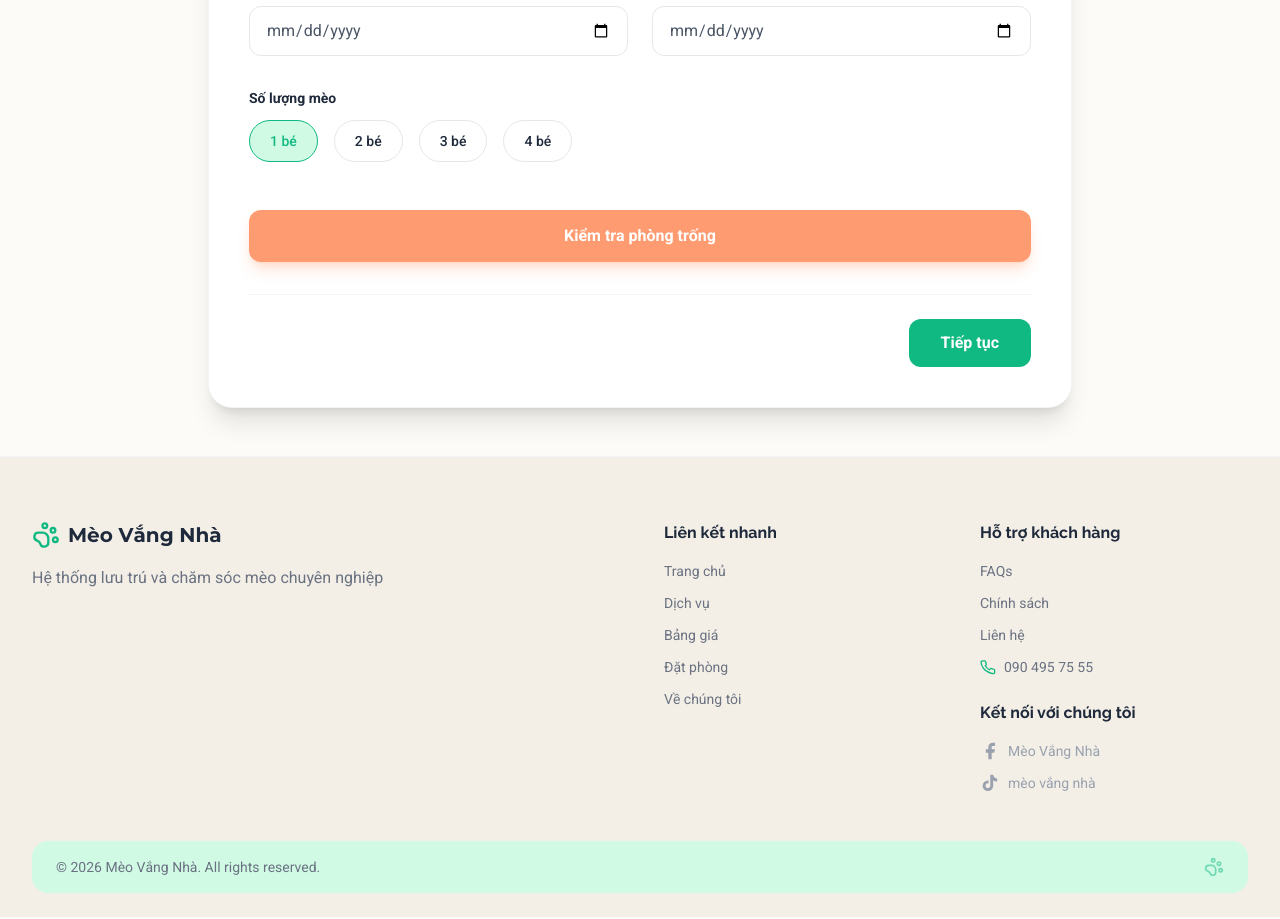
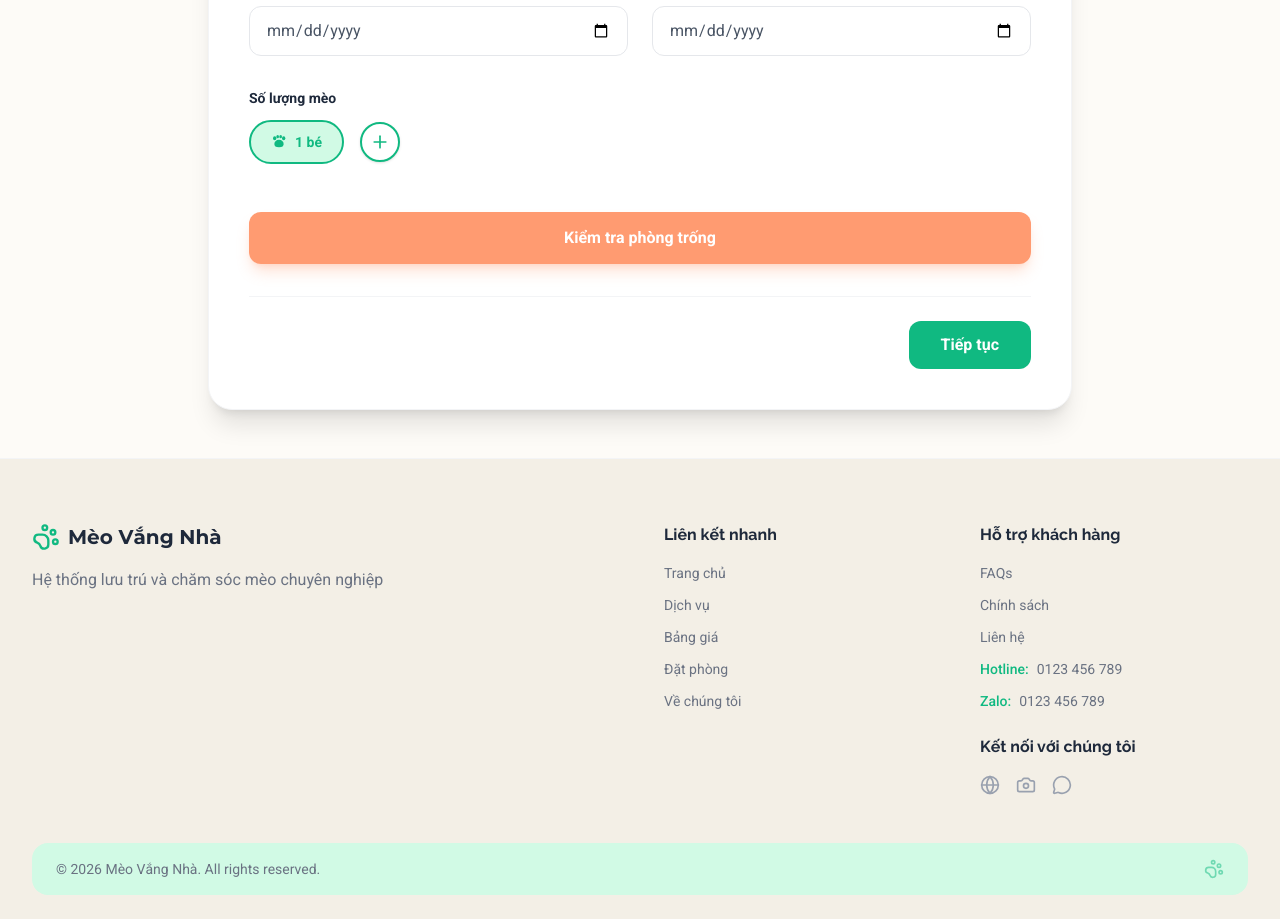
Before and after one commit to quangtrung250125/meo-vang-nha, a React (Vite) app: page /booking in a window 1280 px wide. Shown: the part 600-1519 px from the top of the page. Built offline with nearby package versions, Linux system fonts and the light colour scheme.

Commit message:
thay đổi số lượng mèo đặt phòng - QA

```diff
--- a/src/components/layout/Footer.jsx
+++ b/src/components/layout/Footer.jsx
@@ -1,5 +1,5 @@
 import React from 'react';
-import { PawPrint } from 'lucide-react';
+import { PawPrint, Globe, Camera, MessageCircle } from 'lucide-react';
 import { Link } from 'react-router-dom';
 
 const Footer = () => {
@@ -32,23 +32,14 @@ const Footer = () => {
               <li><Link to="#" className="hover:text-primary transition-colors">FAQs</Link></li>
               <li><Link to="#" className="hover:text-primary transition-colors">Chính sách</Link></li>
               <li><Link to="#" className="hover:text-primary transition-colors">Liên hệ</Link></li>
-              <li>
-                <a href="tel:0904957555" className="flex items-center gap-2 hover:text-primary transition-colors">
-                  <svg xmlns="http://www.w3.org/2000/svg" className="h-4 w-4 text-primary flex-shrink-0" viewBox="0 0 24 24" fill="none" stroke="currentColor" strokeWidth="2" strokeLinecap="round" strokeLinejoin="round"><path d="M22 16.92v3a2 2 0 0 1-2.18 2 19.79 19.79 0 0 1-8.63-3.07A19.5 19.5 0 0 1 4.69 13.5a19.79 19.79 0 0 1-3.07-8.67A2 2 0 0 1 3.6 2.69h3a2 2 0 0 1 2 1.72c.127.96.361 1.903.7 2.81a2 2 0 0 1-.45 2.11L7.91 10.09a16 16 0 0 0 6 6l1.27-1.27a2 2 0 0 1 2.11-.45c.907.339 1.85.573 2.81.7A2 2 0 0 1 22 16.92z"/></svg>
-                  090 495 75 55
-                </a>
-              </li>
+              <li><span className="flex items-center gap-2"><span className="text-primary font-medium">Hotline:</span> 0123 456 789</span></li>
+              <li><span className="flex items-center gap-2"><span className="text-primary font-medium">Zalo:</span> 0123 456 789</span></li>
             </ul>
             <h4 className="text-text-dark font-bold mb-4">Kết nối với chúng tôi</h4>
-            <div className="flex flex-col gap-3">
-              <a href="https://www.facebook.com/meovangnha.hotel/?_rdc=2&_rdr#" target="_blank" rel="noopener noreferrer" className="flex items-center gap-2 text-gray-400 hover:text-primary transition-colors text-sm">
-                <svg xmlns="http://www.w3.org/2000/svg" className="h-5 w-5 flex-shrink-0" viewBox="0 0 24 24" fill="currentColor"><path d="M18 2h-3a5 5 0 0 0-5 5v3H7v4h3v8h4v-8h3l1-4h-4V7a1 1 0 0 1 1-1h3z"/></svg>
-                Mèo Vắng Nhà
-              </a>
-              <a href="https://www.tiktok.com/@meovangnha?fbclid=IwY2xjawUN9lVwZG9mBWV4dG4DYWVtAjEwAGJyaWQRMUhiZnIzSUlESmdvbEhyTFBzcnRjBmFwcF9pZBAyMjIwMzkxNzg4MjAwODkyAAEelTz9BtoSk3GeUiFWeY5aNZI0QFsRRHVAcDlCoQQJx89CAH8mmgR-XMXzlog_aem_O2YUs0Brx9g02i4BlRmBTA" target="_blank" rel="noopener noreferrer" className="flex items-center gap-2 text-gray-400 hover:text-primary transition-colors text-sm">
-                <svg xmlns="http://www.w3.org/2000/svg" className="h-5 w-5 flex-shrink-0" viewBox="0 0 24 24" fill="currentColor"><path d="M19.59 6.69a4.83 4.83 0 0 1-3.77-4.25V2h-3.45v13.67a2.89 2.89 0 0 1-2.88 2.5 2.89 2.89 0 0 1-2.89-2.89 2.89 2.89 0 0 1 2.89-2.89c.28 0 .54.04.79.1V9.01a6.33 6.33 0 0 0-.79-.05 6.34 6.34 0 0 0-6.34 6.34 6.34 6.34 0 0 0 6.34 6.34 6.34 6.34 0 0 0 6.33-6.34V8.69a8.18 8.18 0 0 0 4.78 1.52V6.77a4.85 4.85 0 0 1-1.01-.08z"/></svg>
-                mèo vắng nhà
-              </a>
+            <div className="flex gap-4">
+              <a href="#" className="text-gray-400 hover:text-primary transition-colors"><Globe className="h-5 w-5" /></a>
+              <a href="#" className="text-gray-400 hover:text-primary transition-colors"><Camera className="h-5 w-5" /></a>
+              <a href="#" className="text-gray-400 hover:text-primary transition-colors"><MessageCircle className="h-5 w-5" /></a>
             </div>
           </div>
         </div>
--- a/src/pages/Booking/Step1Dates.jsx
+++ b/src/pages/Booking/Step1Dates.jsx
@@ -1,6 +1,131 @@
-import React, { useState } from 'react';
-import { Calendar } from 'lucide-react';
+import React, { useState, useRef, useEffect } from 'react';
+import { Plus } from 'lucide-react';
 
+/* ------------------------------------------------
+   Paw Icon SVG
+------------------------------------------------ */
+const PawIcon = ({ className = '' }) => (
+  <svg className={className} viewBox="0 0 24 24" fill="currentColor" xmlns="http://www.w3.org/2000/svg">
+    <ellipse cx="5.5" cy="6.5" rx="2.5" ry="3" />
+    <ellipse cx="10" cy="4" rx="2" ry="2.5" />
+    <ellipse cx="14.5" cy="4" rx="2" ry="2.5" />
+    <ellipse cx="19" cy="6.5" rx="2.5" ry="3" />
+    <path d="M12 8.5c-4 0-7 2.5-7 6.5 0 3 2 5 7 5s7-2 7-5c0-4-3-6.5-7-6.5z" />
+  </svg>
+);
+
+/* ------------------------------------------------
+   Cat Count Picker Component
+------------------------------------------------ */
+const CatCountPicker = ({ value, onChange }) => {
+  const [open, setOpen] = useState(false);
+  const [hovered, setHovered] = useState(null);
+  const popupRef = useRef(null);
+  const selectedRef = useRef(null);
+  const numbers = Array.from({ length: 100 }, (_, i) => i + 1);
+
+  // Close popup on outside click
+  useEffect(() => {
+    if (!open) return;
+    const handleClick = (e) => {
+      if (popupRef.current && !popupRef.current.contains(e.target)) {
+        setOpen(false);
+      }
+    };
+    document.addEventListener('mousedown', handleClick);
+    return () => document.removeEventListener('mousedown', handleClick);
+  }, [open]);
+
+  // Scroll to selected item when popup opens
+  useEffect(() => {
+    if (open && selectedRef.current) {
+      selectedRef.current.scrollIntoView({ block: 'center', behavior: 'instant' });
+    }
+  }, [open]);
+
+  const handleSelect = (num) => {
+    onChange(num);
+    setOpen(false);
+  };
+
+  return (
+    <div>
+      <label className="block text-sm font-semibold text-text-dark mb-3">Số lượng mèo</label>
+      <div className="flex items-center gap-4">
+        {/* Display current value */}
+        <div className="flex items-center gap-2 px-5 py-2.5 bg-primary-light border-2 border-primary rounded-full">
+          <PawIcon className="h-4 w-4 text-primary" />
+          <span className="text-primary font-bold text-sm">
+            {value ? `${value} bé` : 'Chưa chọn'}
+          </span>
+        </div>
+
+        {/* Plus button */}
+        <div className="relative" ref={popupRef}>
+          <button
+            type="button"
+            onClick={() => setOpen((v) => !v)}
+            title="Chọn số lượng"
+            className="w-10 h-10 flex items-center justify-center rounded-full border-2 border-primary bg-white text-primary hover:bg-primary hover:text-white transition-all duration-200 shadow-sm"
+          >
+            <Plus className="h-5 w-5" />
+          </button>
+
+          {/* Popup */}
+          {open && (
+            <div
+              className="absolute left-1/2 -translate-x-1/2 bottom-12 z-50 bg-white rounded-2xl shadow-2xl border border-gray-100 overflow-hidden"
+              style={{ width: 160 }}
+            >
+              {/* Header */}
+              <div className="px-4 py-3 bg-primary-light border-b border-primary/20 text-center">
+                <span className="text-xs font-bold text-primary tracking-wide uppercase">Số lượng bé</span>
+              </div>
+
+              {/* Scrollable list */}
+              <div className="overflow-y-auto" style={{ maxHeight: 280 }}>
+                {numbers.map((num) => {
+                  const isSelected = value === num;
+                  const isHov = hovered === num;
+                  return (
+                    <div
+                      key={num}
+                      ref={isSelected ? selectedRef : null}
+                      onClick={() => handleSelect(num)}
+                      onMouseEnter={() => setHovered(num)}
+                      onMouseLeave={() => setHovered(null)}
+                      className={`flex items-center justify-between px-4 py-2 cursor-pointer transition-all duration-100 select-none ${
+                        isSelected
+                          ? 'bg-primary text-white font-bold'
+                          : isHov
+                          ? 'bg-primary-light text-primary font-semibold'
+                          : 'text-gray-600 hover:bg-gray-50'
+                      }`}
+                    >
+                      <span className="text-sm">{num} bé</span>
+                      {(isSelected || isHov) && (
+                        <PawIcon className={`h-4 w-4 ml-2 flex-shrink-0 ${isSelected ? 'text-white' : 'text-primary'}`} />
+                      )}
+                    </div>
+                  );
+                })}
+              </div>
+
+              {/* Footer hint */}
+              <div className="px-4 py-2 border-t border-gray-100 text-center">
+                <span className="text-xs text-gray-400">Cuộn để xem thêm</span>
+              </div>
+            </div>
+          )}
+        </div>
+      </div>
+    </div>
+  );
+};
+
+/* ------------------------------------------------
+   Main Step 1 Component
+------------------------------------------------ */
 const Step1Dates = ({ data, updateData, onNext }) => {
   const [error, setError] = useState('');
   const [availableRooms, setAvailableRooms] = useState(null);
@@ -13,7 +138,6 @@ const Step1Dates = ({ data, updateData, onNext }) => {
     }
     setError('');
 
-    // Simulate API call (80% chance of success)
     const isAvailable = Math.random() > 0.2;
     if (isAvailable) {
       setNoRooms(false);
@@ -39,7 +163,7 @@ const Step1Dates = ({ data, updateData, onNext }) => {
 
   return (
     <div className="space-y-8">
-      <h2 className="text-2xl font-bold text-text-dark font-title">1. Chọn thời gian & Phòng</h2>
+      <h2 className="text-2xl font-bold text-text-dark font-title">1. Chọn thời gian &amp; Phòng</h2>
 
       {/* Date Inputs */}
       <div className="grid grid-cols-1 sm:grid-cols-2 gap-6">
@@ -72,28 +196,15 @@ const Step1Dates = ({ data, updateData, onNext }) => {
         </div>
       </div>
 
-      {/* Cat Count */}
-      <div>
-        <label className="block text-sm font-semibold text-text-dark mb-3">Số lượng mèo</label>
-        <div className="flex flex-wrap gap-4">
-          {[1, 2, 3, 4].map((num) => (
-            <label key={num} className={`cursor-pointer border ${data.catCount === num ? 'border-primary bg-primary-light text-primary' : 'border-gray-200 hover:border-primary'} rounded-full px-5 py-2 transition-colors`}>
-              <input
-                type="radio"
-                name="cats"
-                className="hidden"
-                checked={data.catCount === num}
-                onChange={() => {
-                  updateData({ catCount: num, selectedRoom: null });
-                  setAvailableRooms(null);
-                  setNoRooms(false);
-                }}
-              />
-              <span className="text-sm font-medium">{num} bé</span>
-            </label>
-          ))}
-        </div>
-      </div>
+      {/* Cat Count Picker */}
+      <CatCountPicker
+        value={data.catCount}
+        onChange={(num) => {
+          updateData({ catCount: num, selectedRoom: null });
+          setAvailableRooms(null);
+          setNoRooms(false);
+        }}
+      />
 
       {/* Check Room Action */}
       {!availableRooms && !noRooms && (
@@ -105,7 +216,7 @@ const Step1Dates = ({ data, updateData, onNext }) => {
         </button>
       )}
 
-      {/* Error/No Rooms */}
+      {/* No Rooms */}
       {noRooms && (
         <div className="bg-red-50 border border-red-200 rounded-xl p-6 text-center">
           <p className="text-red-600 font-medium mb-4">Rất tiếc, cửa hàng không còn phòng trong thời gian này.</p>
@@ -121,7 +232,7 @@ const Step1Dates = ({ data, updateData, onNext }) => {
         </div>
       )}
 
-      {/* Available Rooms List */}
+      {/* Available Rooms */}
       {availableRooms && (
         <div className="space-y-4 animate-in fade-in slide-in-from-bottom-4">
           <h3 className="font-bold text-text-dark">Phòng có sẵn:</h3>
@@ -130,7 +241,11 @@ const Step1Dates = ({ data, updateData, onNext }) => {
               <div
                 key={room.id}
                 onClick={() => updateData({ selectedRoom: room })}
-                className={`p-4 rounded-xl border-2 cursor-pointer transition-all ${data.selectedRoom?.id === room.id ? 'border-primary bg-primary-light' : 'border-gray-100 bg-bg-cream hover:border-primary/50'}`}
+                className={`p-4 rounded-xl border-2 cursor-pointer transition-all ${
+                  data.selectedRoom?.id === room.id
+                    ? 'border-primary bg-primary-light'
+                    : 'border-gray-100 bg-bg-cream hover:border-primary/50'
+                }`}
               >
                 <div className="flex justify-between items-center">
                   <span className="font-bold text-text-dark">{room.name}</span>
```
